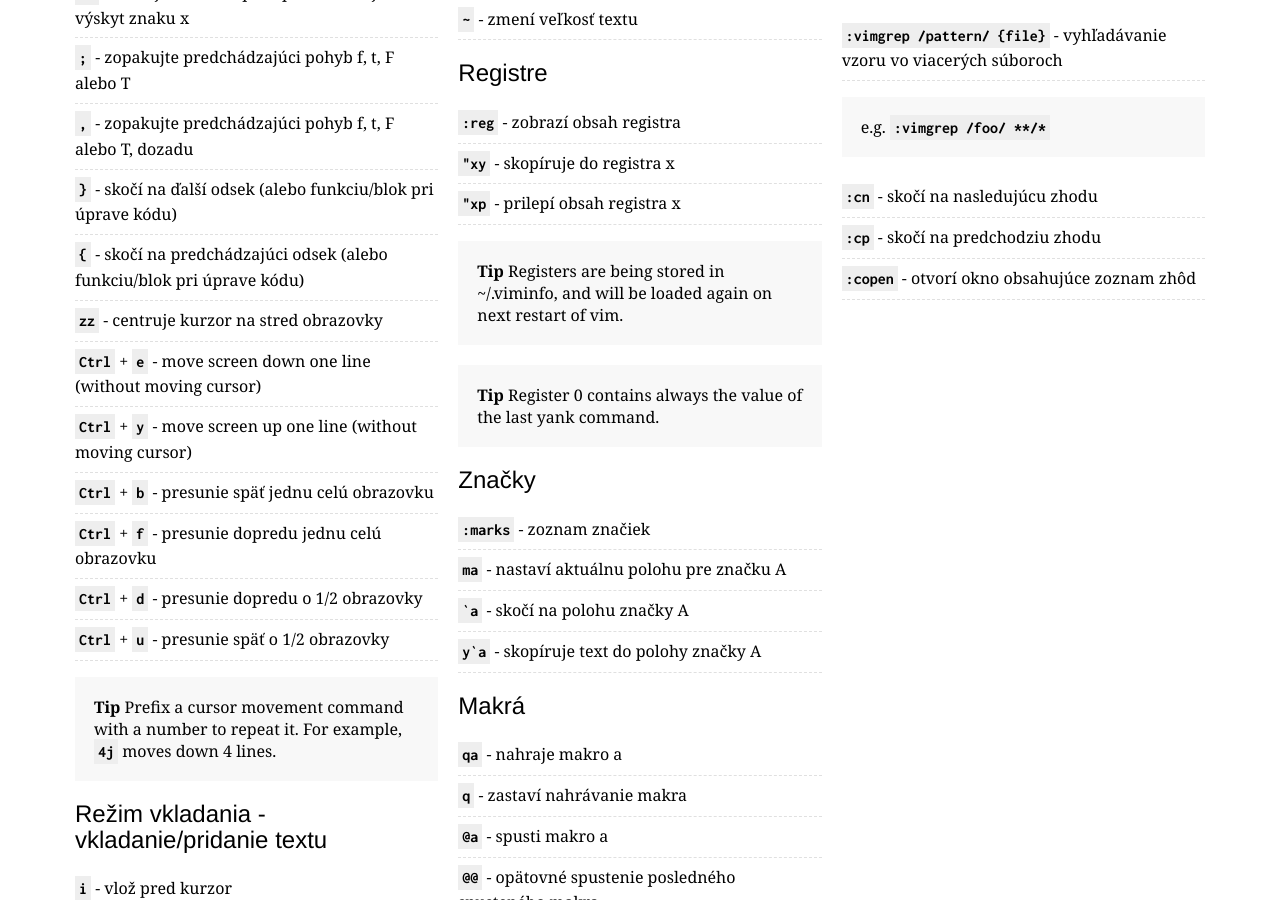
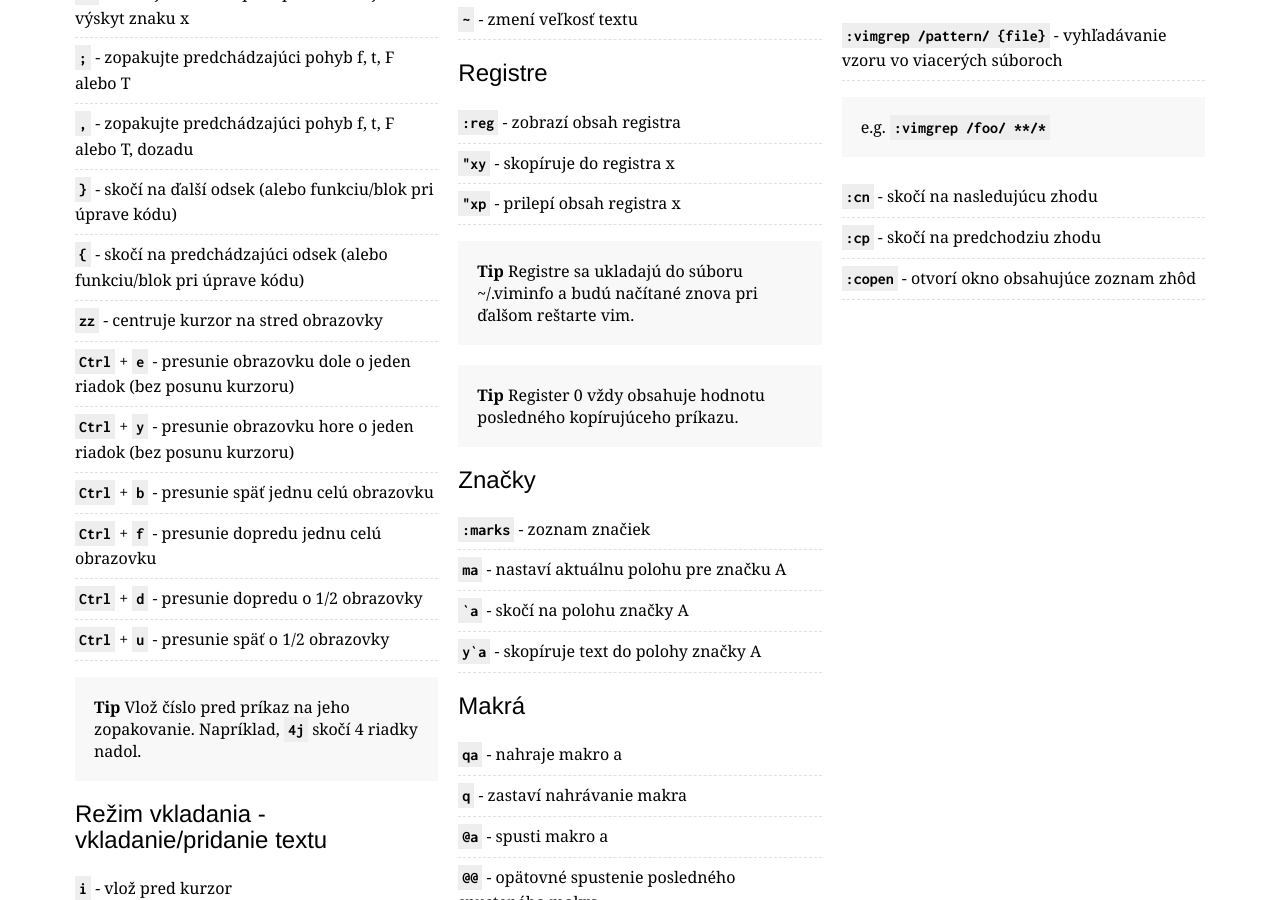
Before and after one commit to rtorr/vim-cheat-sheet, a Jekyll site: the page built from lang/sk/index.html, in a window 1280 px wide and 900 px high, scrolled down 1607 px. Built offline with Jekyll 4.4.1, drawn with Linux system fonts in a browser that asks for light colours; some of the changed text lies outside the part shown.

Commit message:
Update Slovak translation

```diff
--- a/lang/sk/index.html
+++ b/lang/sk/index.html
@@ -36,12 +36,14 @@ cursorMovement:
     closeCurlyBrace: "skočí na ďalší odsek (alebo funkciu/blok pri úprave kódu)"
     openCurlyBrace: "skočí na predchádzajúci odsek (alebo funkciu/blok pri úprave kódu)"
     centerCursor: "centruje kurzor na stred obrazovky"
+    CtrlPluse: "presunie obrazovku dole o jeden riadok (bez posunu kurzoru)"
+    CtrlPlusy: "presunie obrazovku hore o jeden riadok (bez posunu kurzoru)"
     CtrlPlusb: "presunie späť jednu celú obrazovku"
     CtrlPlusf: "presunie dopredu jednu celú obrazovku"
     CtrlPlusu: "presunie späť o 1/2 obrazovky"
     CtrlPlusd: "presunie dopredu o 1/2 obrazovky"
     percent: "presunie sa na zodpovedajúci znak (predvolené podporované páry: '()', '{}', '[]' - použi <code>:h matchpairs</code> pre viac informácií)"
-    tip: "Vlož číslo pred príkaz na jeho zopakovanie. Napríklad, <kbd>4j</kbd> skočí 4 riadky nadol."
+  tip: "Vlož číslo pred príkaz na jeho zopakovanie. Napríklad, <kbd>4j</kbd> skočí 4 riadky nadol."
 
 insertMode:
   title: "Režim vkladania - vkladanie/pridanie textu"
@@ -101,8 +105,8 @@ registers:
     show: "zobrazí obsah registra"
     pasteRegisterX: "prilepí obsah registra x"
     yankIntoRegisterX: "skopíruje do registra x"
-    tip1: "Registre sa ukladajú do súboru ~/.viminfo a budú načítané znova pri ďalšom reštarte vim."
-    tip2: "Register 0 vždy obsahuje hodnotu posledného kopírujúceho príkazu."
+  tip1: "Registre sa ukladajú do súboru ~/.viminfo a budú načítané znova pri ďalšom reštarte vim."
+  tip2: "Register 0 vždy obsahuje hodnotu posledného kopírujúceho príkazu."
 
 marks:
   title: "Značky"
```
Also changed, not shown: other parts of lang/sk/index.html (+3 -1 lines).
